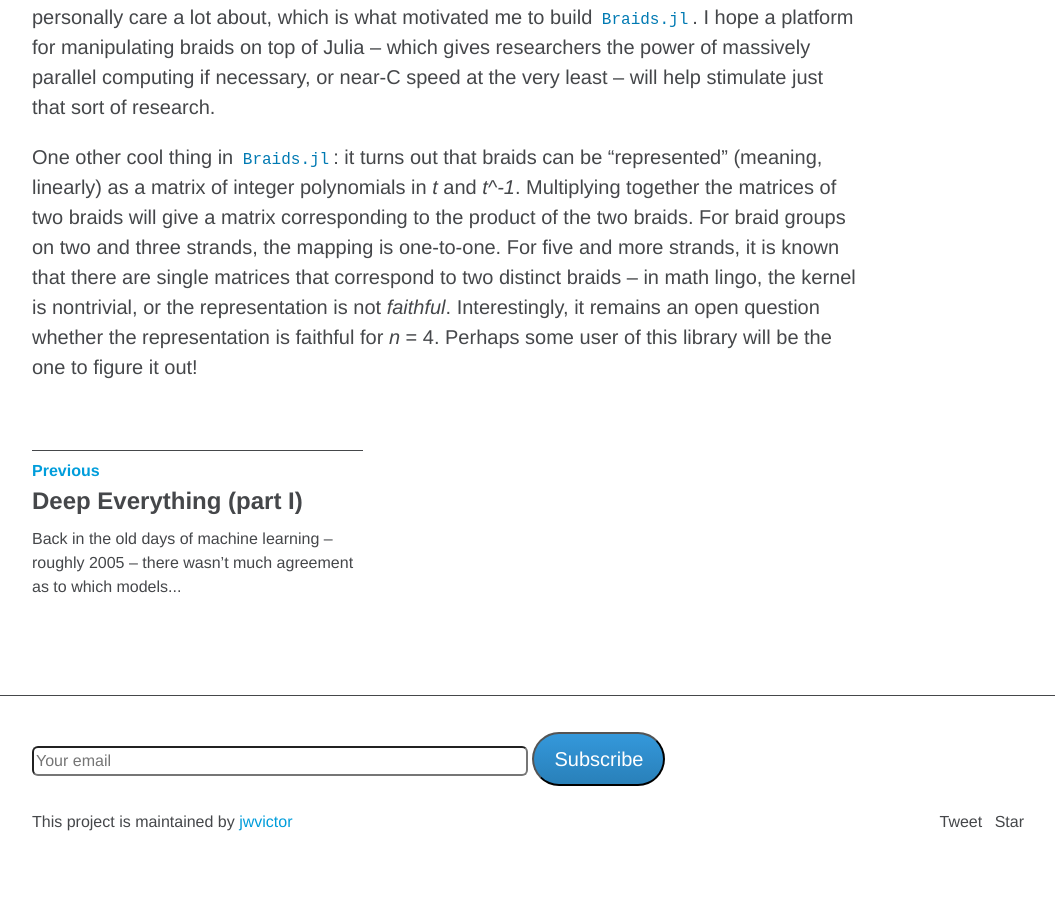
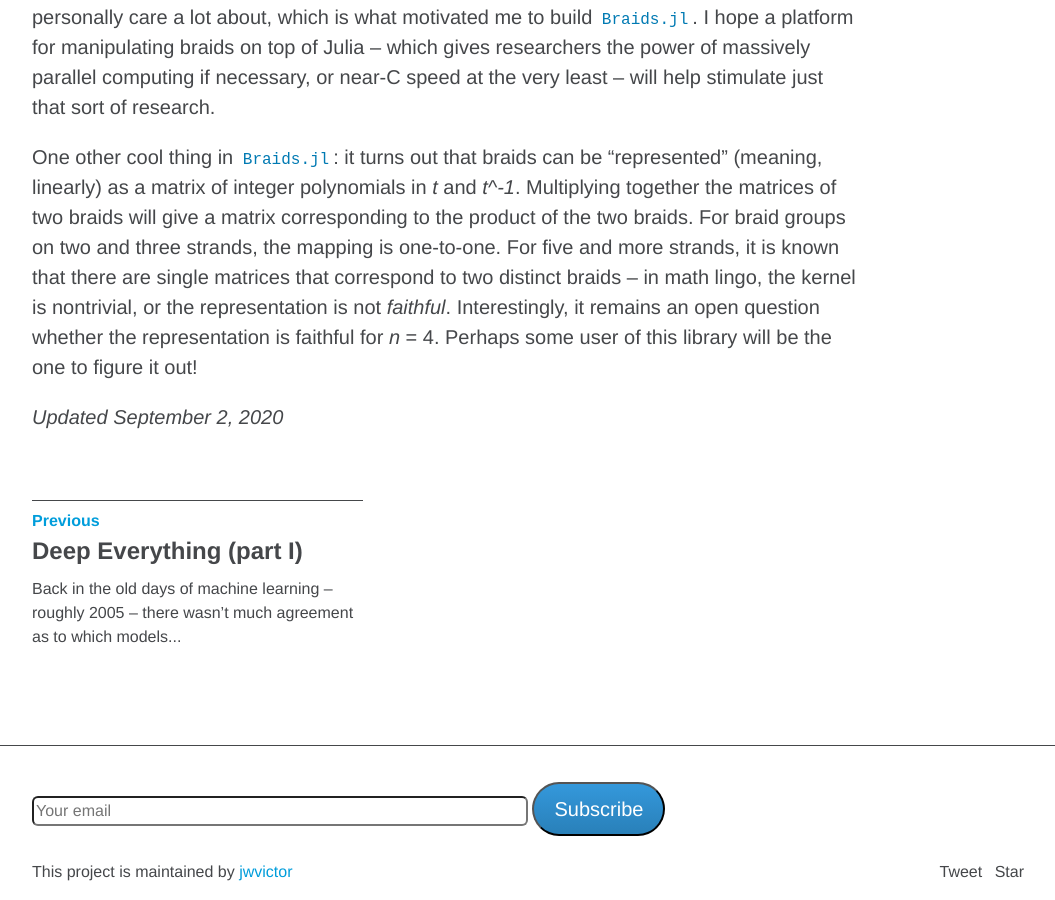
Before and after one commit to jwvictor/jwvictor.github.io, a Jekyll site: the page built from _posts/2018-02-05-introducting-braids-jl.md, in a window 1280 px wide and 900 px high, scrolled down 2499 px. Shown: the whole window, without its empty margins (112-1167 px from the left). Built offline with Jekyll 4.4.1, drawn with Linux system fonts in a browser that asks for light colours; comment, search, counter and statistics services are not loaded; a style sheet for code colours, icons or effects is not loaded; before the commit the page ends 3349 px from its top, so only the background shows below that.

Commit message:
comments pt 5

```diff
--- a/_posts/2018-02-05-introducting-braids-jl.md
+++ b/_posts/2018-02-05-introducting-braids-jl.md
@@ -28,3 +28,5 @@ Braids have been studied extensively as a possible base group for post-quantum c
 It is an open question to what extent braids can be applied in cryptography -- and one I personally care a lot about, which is what motivated me to build `Braids.jl`. I hope a platform for manipulating braids on top of Julia -- which gives researchers the power of massively parallel computing if necessary, or near-C speed at the very least -- will help stimulate just that sort of research.
 
 One other cool thing in `Braids.jl`: it turns out that braids can be "represented" (meaning, linearly) as a matrix of integer polynomials in _t_ and _t^-1_. Multiplying together the matrices of two braids will give a matrix corresponding to the product of the two braids. For braid groups on two and three strands, the mapping is one-to-one. For five and more strands, it is known that there are single matrices that correspond to two distinct braids -- in math lingo, the kernel is nontrivial, or the representation is not _faithful_. Interestingly, it remains an open question whether the representation is faithful for _n_ = 4. Perhaps some user of this library will be the one to figure it out!
+
+_Updated September 2, 2020_
```
Also changed, not shown: _posts/2018-01-28-deep-everything-1.md (+2 -0 lines).
